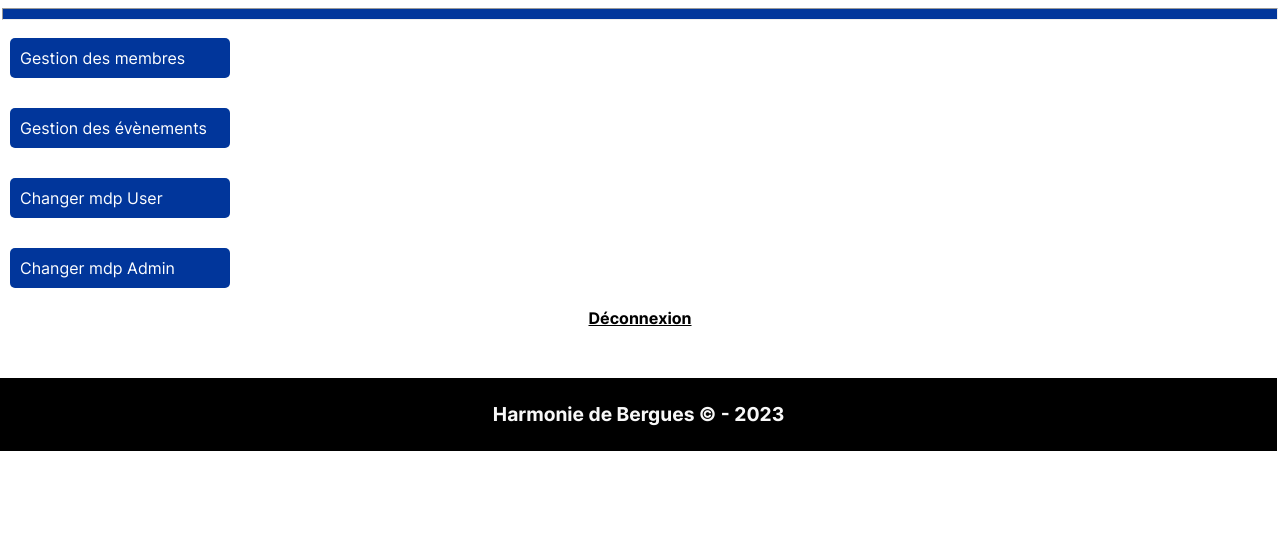
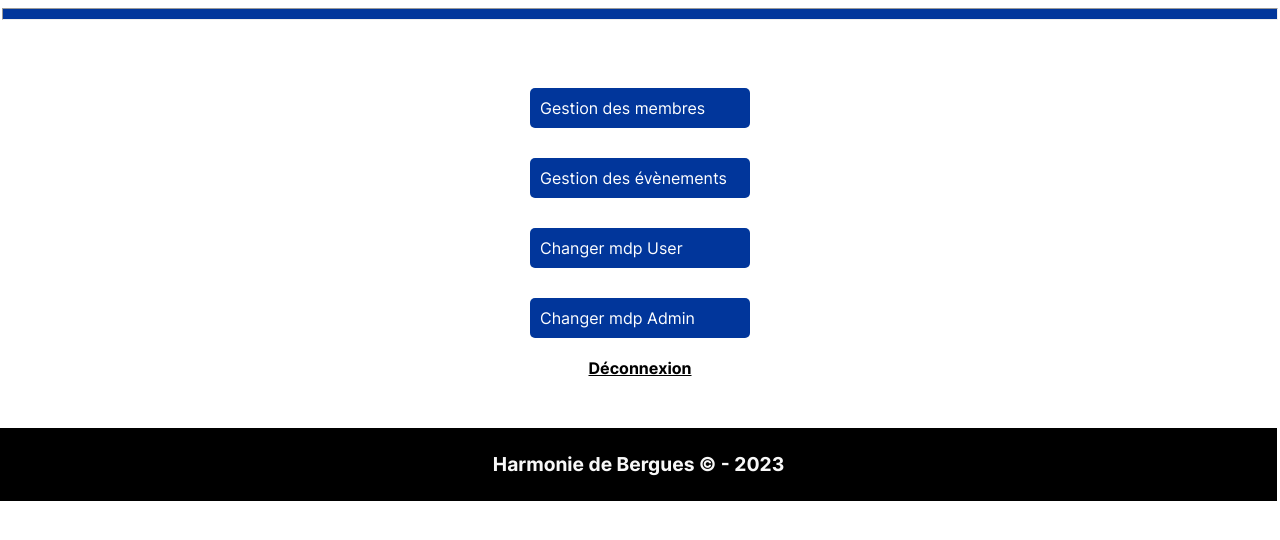
Before and after one commit to ainemehdi6/harmonie, a PHP site: page /MenuAdmin.php in a window 1280 px wide. Shown: the part 238-778 px from the top of the page. Run offline with PHP 8.4, Linux system fonts and the light colour scheme; the visitor is signed in with stand-in values (Sample User, id 1); some libraries are stand-ins or nearby versions.

Commit message:
Update MenuAdmin.php

```diff
--- a/MenuAdmin.php
+++ b/MenuAdmin.php
@@ -22,10 +22,10 @@
 
 <body>
 <?php include_once('assets/models/header.html') ?>
-    <main>
-        <div class="buttons">
+    <main style="display:flex;">
+        <div class="buttons" style="margin:50px auto 0 auto;">
             <div class="button_font">
-                <a href="#" class="button"> Gestion des membres</a>
+                <a href="#" class="button" > Gestion des membres</a>
             </div>
 
             <div class="button_font">
```
